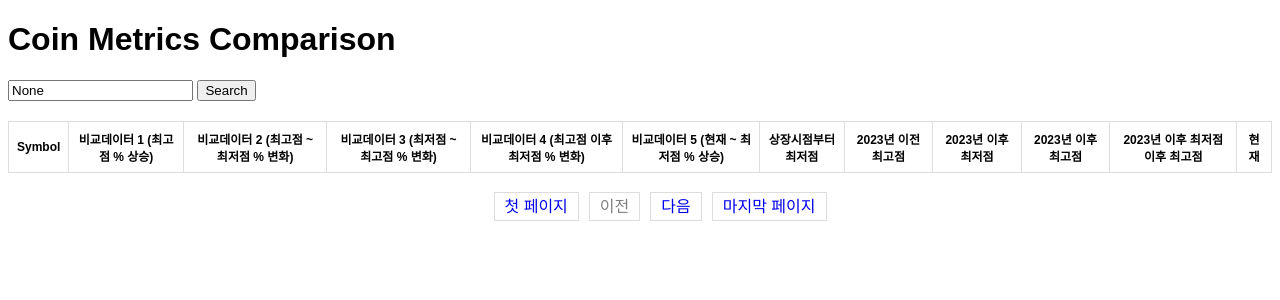
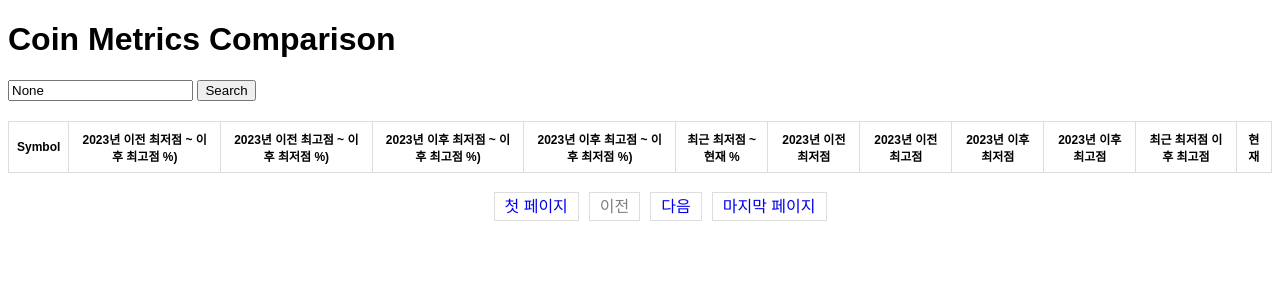
Before and after one commit to nara020/CryptoRateMonitor, a Flask app: page / in a window 1280 px wide. Shown: the top 300 px of the page. Run offline with Flask 3, Linux system fonts and the light colour scheme; data that the repository does not hold is empty.

Commit message:
add candle date and fix cal logic

```diff
--- a/app.py
+++ b/app.py
@@ -56,6 +56,18 @@ def fetch_current_price(symbol):
         print(f"Error fetching current price for {symbol}: {e}")
         return None
 
+def get_listing_date(symbol):
+    try:
+        response = requests.get(f"{BASE_URL}/exchangeInfo", params={"symbol": symbol})
+        response.raise_for_status()
+        data = response.json()
+        listing_date_str = data['symbols'][0]['firstTradeTime']  # 'firstTradeTime' 값 확인
+        if listing_date_str:
+            return datetime.datetime.utcfromtimestamp(listing_date_str / 1000)
+    except Exception as e:
+        print(f"Error fetching listing date for {symbol}: {e}")
+    return None
+
 # 수익률 계산 함수
 def calculate_percentage(numerator, denominator):
     if numerator is not None and denominator is not None and denominator != 0:
@@ -73,43 +85,57 @@ def calculate_metrics(symbol):
         return None
 
     # 상장 일자
-    listing_date = datetime.datetime.utcfromtimestamp(all_data[0][0] / 1000)
+    listing_date = get_listing_date(symbol)
+    if not listing_date:
+        listing_date = now  # 상장일을 알 수 없으면 현재 시간을 사용
 
-    # A: 상장 시점부터 최저가
-    lowest_all_time = min(all_data, key=lambda x: float(x[3]))
-    lowest_price_all_time = round(float(lowest_all_time[3]), 2)
+    # A: 상장 시점부터 2023년 1월 1일 이전 최저가
+    pre_2023_data = fetch_kline_data(symbol, end_time=start_2023)
+    lowest_price_pre_2023 = None
+    lowest_price_pre_2023_date = None
+    if pre_2023_data:
+        lowest_pre_2023 = min(pre_2023_data, key=lambda x: float(x[3]))
+        lowest_price_pre_2023 = round(float(lowest_pre_2023[3]), 2)
+        lowest_price_pre_2023_date = datetime.datetime.utcfromtimestamp(lowest_pre_2023[0] / 1000).strftime("%Y-%m-%d")
 
     # B: 2023년 1월 1일 이전 최고가
-    pre_2023_data = fetch_kline_data(symbol, end_time=start_2023)
     highest_price_pre_2023 = None
+    highest_price_pre_2023_date = None
     if pre_2023_data:
         highest_pre_2023 = max(pre_2023_data, key=lambda x: float(x[2]))
         highest_price_pre_2023 = round(float(highest_pre_2023[2]), 2)
+        highest_price_pre_2023_date = datetime.datetime.utcfromtimestamp(highest_pre_2023[0] / 1000).strftime("%Y-%m-%d")
 
     # C: 2023년 1월 1일 이후 최저가
     post_2023_data = fetch_kline_data(symbol, start_time=start_2023)
     lowest_price_post_2023 = None
+    lowest_price_post_2023_date = None
     if post_2023_data:
         lowest_post_2023 = min(post_2023_data, key=lambda x: float(x[3]))
         lowest_price_post_2023 = round(float(lowest_post_2023[3]), 2)
+        lowest_price_post_2023_date = datetime.datetime.utcfromtimestamp(lowest_post_2023[0] / 1000).strftime("%Y-%m-%d")
 
     # D: C 날짜 이후 최고가
     highest_price_post_C = None
+    highest_price_post_C_date = None
     if lowest_post_2023:
         c_date = datetime.datetime.utcfromtimestamp(lowest_post_2023[0] / 1000)  # C 날짜
         post_C_data = fetch_kline_data(symbol, start_time=c_date)
         if post_C_data:
             highest_post_C = max(post_C_data, key=lambda x: float(x[2]))
             highest_price_post_C = round(float(highest_post_C[2]), 2)
+            highest_price_post_C_date = datetime.datetime.utcfromtimestamp(highest_post_C[0] / 1000).strftime("%Y-%m-%d")
 
     # E: D 날짜 이후 최저가
     lowest_price_post_D = None
+    lowest_price_post_D_date = None
     if highest_post_C:
         d_date = datetime.datetime.utcfromtimestamp(highest_post_C[0] / 1000)  # D 날짜
         post_D_data = fetch_kline_data(symbol, start_time=d_date)
         if post_D_data:
             lowest_post_D = min(post_D_data, key=lambda x: float(x[3]))
             lowest_price_post_D = round(float(lowest_post_D[3]), 2)
+            lowest_price_post_D_date = datetime.datetime.utcfromtimestamp(lowest_post_D[0] / 1000).strftime("%Y-%m-%d")
 
     # F: 현재 가격
     current_price = fetch_current_price(symbol)
@@ -119,13 +145,19 @@ def calculate_metrics(symbol):
     metrics = {
         "symbol": symbol,
         "listing_date": listing_date.strftime("%Y-%m-%d"),
-        "lowest_price_all_time": format_number(lowest_price_all_time),
+        "lowest_price_pre_2023": format_number(lowest_price_pre_2023),
         "highest_price_pre_2023": format_number(highest_price_pre_2023),
         "lowest_price_post_2023": format_number(lowest_price_post_2023),
         "highest_price_post_2023": format_number(highest_price_post_C),
         "lowest_price_post_2023_after_D": format_number(lowest_price_post_D),
         "current_price": format_number(current_price),
-        "percentage_increase_pre_2023": calculate_percentage(highest_price_pre_2023, lowest_price_all_time) if highest_price_pre_2023 else None,
+        "lowest_price_pre_2023_date": lowest_price_pre_2023_date,
+        "highest_price_pre_2023_date": highest_price_pre_2023_date,
+        "lowest_price_post_2023_date": lowest_price_post_2023_date,
+        "highest_price_post_2023_date": highest_price_post_C_date,
+        "lowest_price_post_2023_after_D_date": lowest_price_post_D_date,
+        "current_price_date": now.strftime("%Y-%m-%d"),
+        "percentage_increase_pre_2023": calculate_percentage(highest_price_pre_2023, lowest_price_pre_2023) if highest_price_pre_2023 else None,
         "percentage_decrease_post_2023": calculate_percentage(lowest_price_post_2023, highest_price_pre_2023) if lowest_price_post_2023 else None,
         "percentage_increase_post_2023": calculate_percentage(highest_price_post_C, lowest_price_post_2023) if highest_price_post_C else None,
         "percentage_decrease_post_2024": calculate_percentage(lowest_price_post_D, highest_price_post_C) if lowest_price_post_D else None,
@@ -133,6 +165,7 @@ def calculate_metrics(symbol):
     }
     print(f"{symbol}: {metrics}")
     return metrics
+
 
 # 예시 호출 (이 부분은 사용자가 추가할 수 있습니다)
 symbol = "BTCUSDT"
--- a/templates/home.html
+++ b/templates/home.html
@@ -60,16 +60,16 @@
             <thead>
                 <tr>
                     <th>Symbol</th>
-                    <th>비교데이터 1 (최고점 % 상승)</th>
-                    <th>비교데이터 2 (최고점 ~ 최저점 % 변화)</th>
-                    <th>비교데이터 3 (최저점 ~ 최고점 % 변화)</th>
-                    <th>비교데이터 4 (최고점 이후 최저점 % 변화)</th>
-                    <th>비교데이터 5 (현재 ~ 최저점 % 상승)</th>
-                    <th>상장시점부터 최저점</th>
+                    <th>2023년 이전 최저점 ~ 이후 최고점 %)</th>
+                    <th>2023년 이전 최고점 ~ 이후 최저점 %)</th>
+                    <th>2023년 이후 최저점 ~ 이후 최고점 %)</th>
+                    <th>2023년 이후 최고점 ~ 이후 최저점 %)</th>
+                    <th>최근 최저점 ~ 현재 %</th>
+                    <th>2023년 이전 최저점</th>
                     <th>2023년 이전 최고점</th>
                     <th>2023년 이후 최저점</th>
                     <th>2023년 이후 최고점</th>
-                    <th>2023년 이후 최저점 이후 최고점</th>
+                    <th>최근 최저점 이후 최고점</th>
                     <th>현재</th>
                 </tr>
             </thead>
@@ -82,7 +82,7 @@
                         <td>{{ row.percentage_increase_post_2023 if row.percentage_increase_post_2023 is not none else 'N/A' }}%</td>
                         <td>{{ row.percentage_decrease_post_2024 if row.percentage_decrease_post_2024 is not none else 'N/A' }}%</td>
                         <td>{{ row.percentage_increase_current if row.percentage_increase_current is not none else 'N/A' }}%</td>
-                        <td>{{ row.lowest_price_all_time if row.lowest_price_all_time is not none else 'N/A' }}</td>
+                        <td>{{ row.lowest_price_pre_2023 if row.lowest_price_all_time is not none else 'N/A' }}</td>
                         <td>{{ row.highest_price_pre_2023 if row.highest_price_pre_2023 is not none else 'N/A' }}</td>
                         <td>{{ row.lowest_price_post_2023 if row.lowest_price_post_2023 is not none else 'N/A' }}</td>
                         <td>{{ row.highest_price_post_2023 if row.highest_price_post_2023 is not none else 'N/A' }}</td>
```
